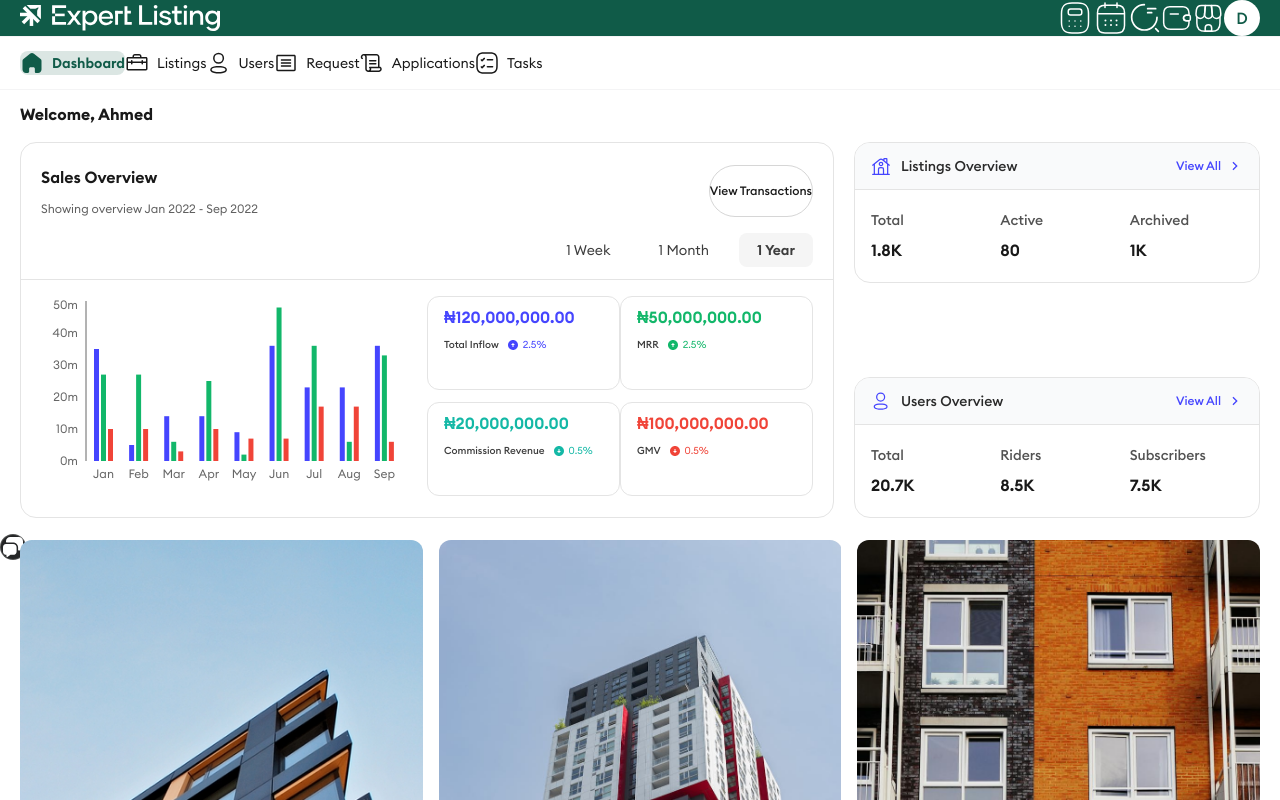
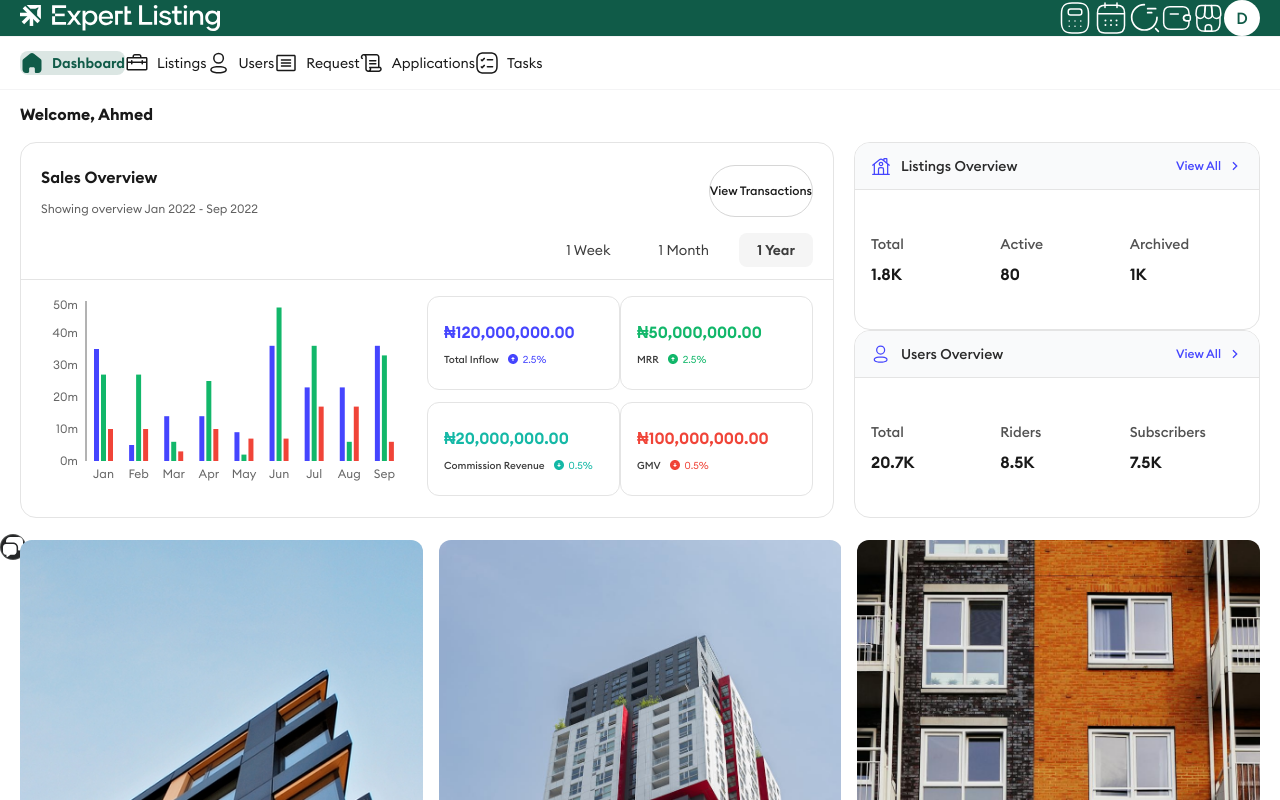
Before and after one commit to vehktaur/expert-listing, a Next.js app: page / in a window 1280 px wide. Shown: the top 800 px of the page. Built offline with nearby package versions, Linux system fonts and the light colour scheme; what tailwind-clamp would draw is missing.

Commit message:
fix: adjust layout and styling for OverviewStatsCard and SalesMetricsCard components

```diff
--- a/src/app/page.tsx
+++ b/src/app/page.tsx
@@ -52,7 +52,7 @@ export default function Home() {
               </div>
             </div>
           </section>
-          <section className="xl:max-w-101.5 flex flex-col sm:flex-row xl:flex-col justify-between gap-5">
+          <section className="xl:max-w-101.5 flex flex-col sm:flex-row xl:flex-col justify-stretch clamp-[gap,5,10]">
             {Object.entries(overviewStats).map(([key, data]) => {
               const Icon = icons[key as keyof typeof icons];
               return <OverviewStatsCard key={key} Icon={Icon} {...data} />;
--- a/src/components/overview-stats-card.tsx
+++ b/src/components/overview-stats-card.tsx
@@ -8,7 +8,7 @@ type Props = OverviewStat & {
 
 const OverviewStatsCard = ({ title, Icon, total, metrics }: Props) => {
   return (
-    <article className="rounded-2xl border border-stroke-card w-full overflow-clip">
+    <article className="rounded-2xl h-full flex flex-col border border-stroke-card w-full overflow-clip">
       <header className="flex items-center justify-between bg-hc-bg w-full px-4 py-3.25  font-medium border-b border-stroke-card">
         <h2 className="text-sm flex items-center gap-2.5 text-gray-800">
           <Icon className="size-5 text-blue" />
@@ -20,7 +20,7 @@ const OverviewStatsCard = ({ title, Icon, total, metrics }: Props) => {
         </button>
       </header>
 
-      <div className="px-4 py-5 grid grid-cols-3 gap-4">
+      <div className="px-4 py-5 grid grid-cols-3 gap-4 grow content-center">
         <div>
           <h3 className="text-gray-600 font-medium text-sm mb-2">Total</h3>
           <p className="font-semibold clamp-[text,lg,2xl]">
--- a/src/components/sales-metrics-card.tsx
+++ b/src/components/sales-metrics-card.tsx
@@ -18,7 +18,7 @@ const SalesMetricsCard = ({
   trend,
 }: SalesMetric) => {
   return (
-    <article className="border border-light-gray rounded-xl ps-4 py-2">
+    <article className="border border-light-gray rounded-xl ps-4 py-2 content-center">
       <p
         className={cn(
           "font-semibold clamp-[text,base,1.1875rem] mb-2",
```
